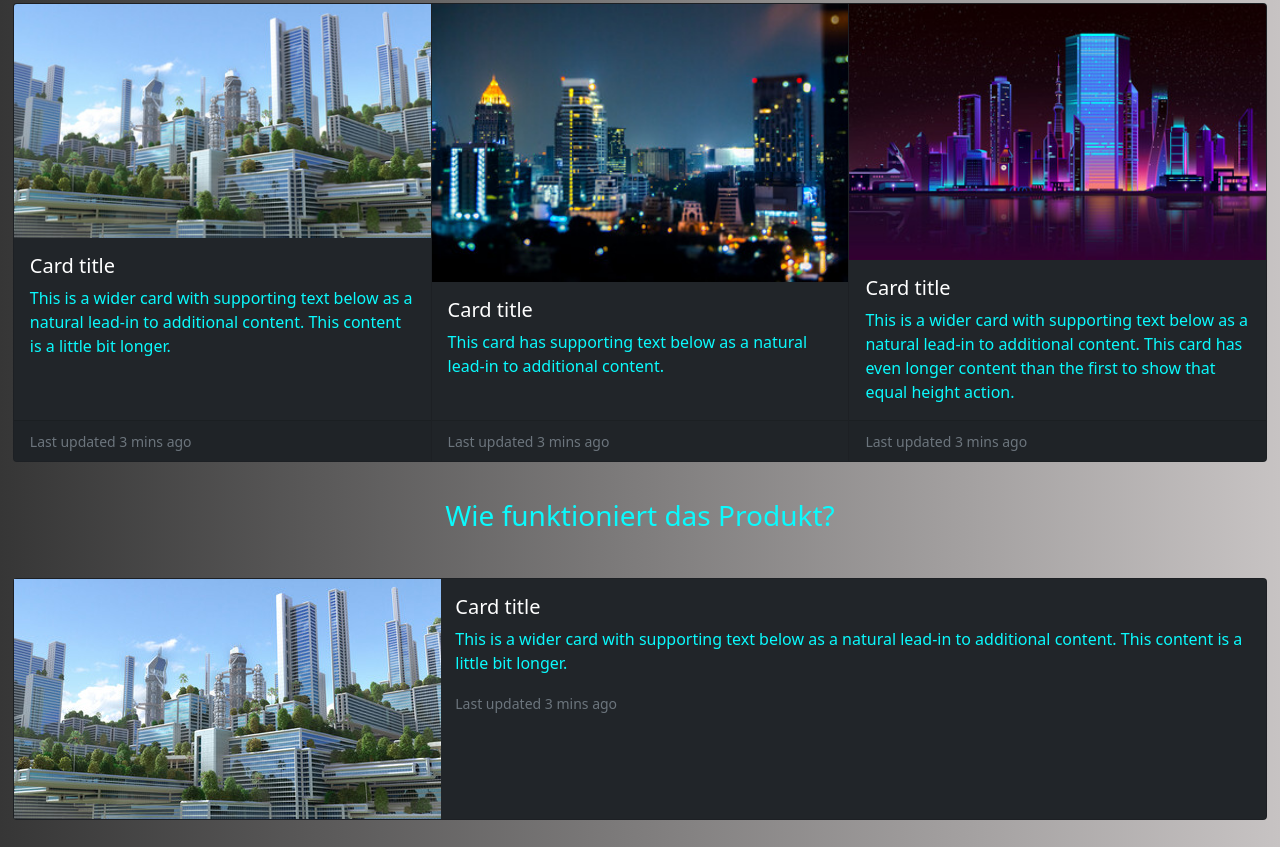
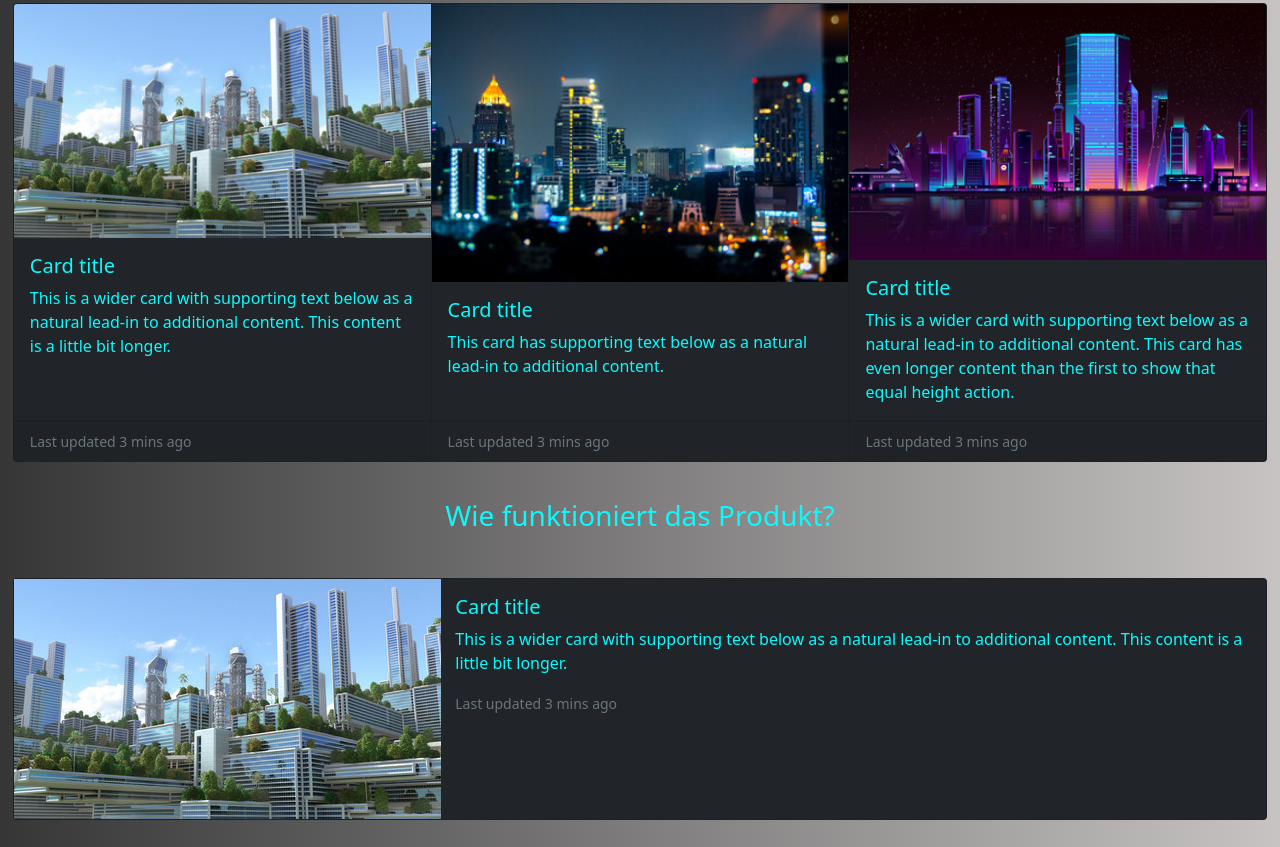
Before and after one commit to jankefyn/bootstrap_testsite, a plain HTML site: page index.html in a window 1280 px wide. Shown: the part 1274-2121 px from the top of the page. Drawn offline with nearby package versions, Linux system fonts and the light colour scheme.

Commit message:
text color

```diff
--- a/style.css
+++ b/style.css
@@ -43,3 +43,6 @@ h1{
 p{
     color: rgb(11, 250, 253);
 }
+h5{
+    color: rgb(11, 250, 253);
+}
--- a/style_tut.css
+++ b/style_tut.css
@@ -27,6 +27,7 @@ h1{
     color:white;
 }
 p{
+    color: rgb(11, 250, 253);
     text-align:center;
     padding:2% ;
 }
@@ -37,3 +38,6 @@ p{
 
    justify-content:space-evenly;
 }
+h5{
+    color: rgb(11, 250, 253);
+}
```
